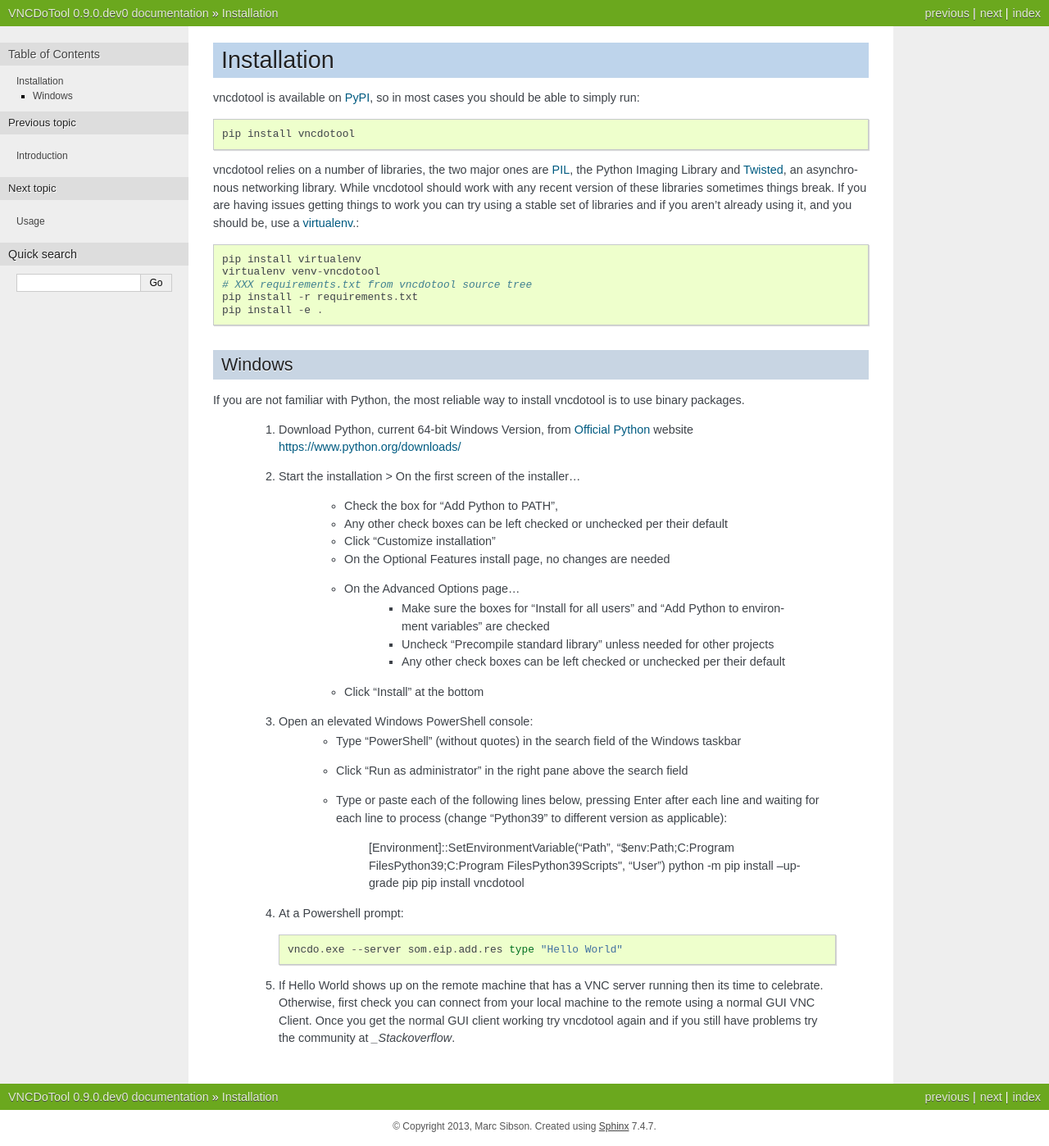
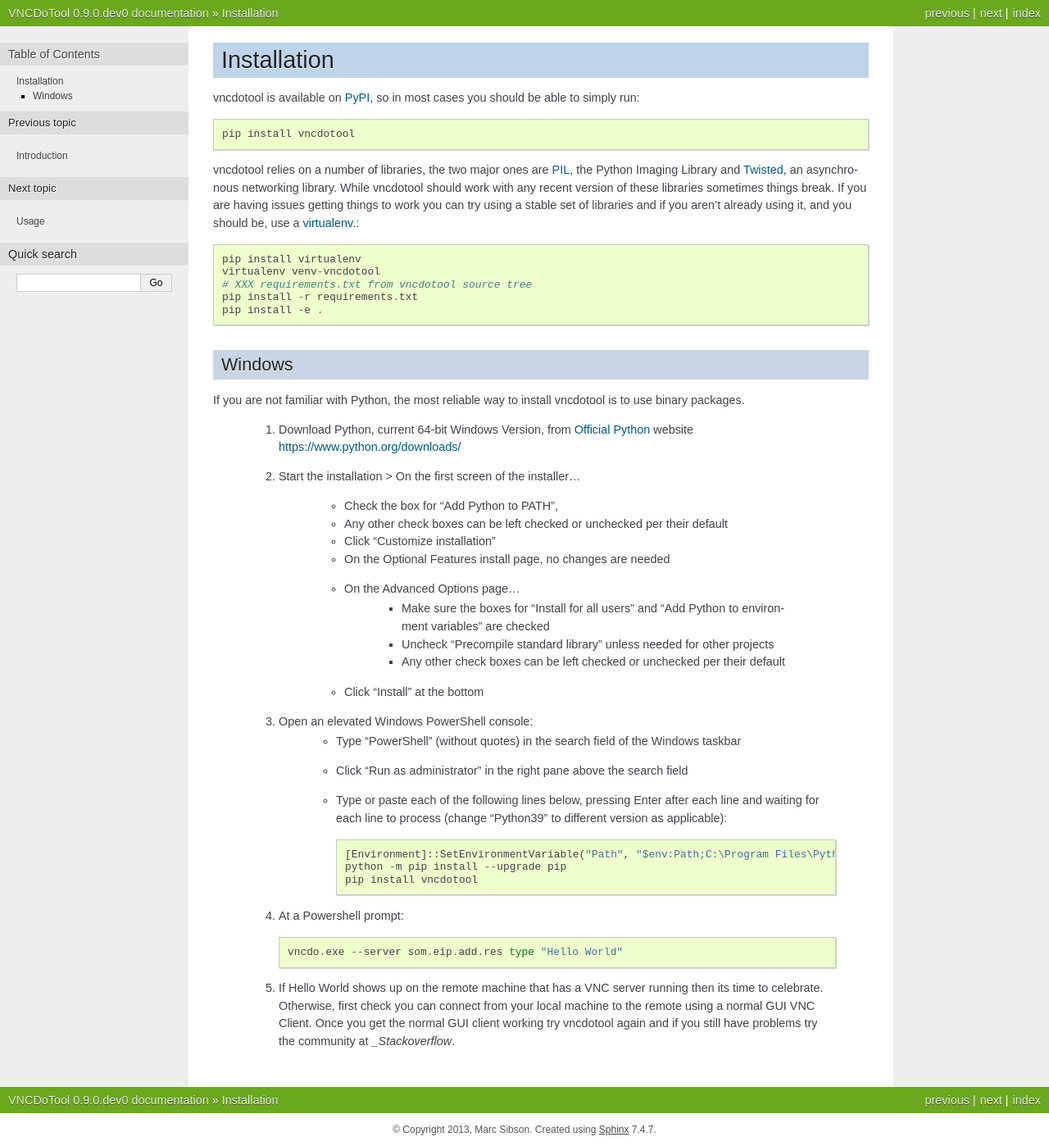
Before and after one commit to sibson/vncdotool, a Sphinx documentation site: the page built from docs/install.rst, in a window 1280 px wide. Shown: the whole page at 82% size. Built offline with Sphinx 7.4.7, drawn with Linux system fonts in a browser that asks for light colours.

Commit message:
formatting fix

```diff
--- a/docs/install.rst
+++ b/docs/install.rst
@@ -38,7 +38,7 @@
     3. Open an elevated Windows PowerShell console:
         - Type "PowerShell" (without quotes) in the search field of the Windows taskbar
         - Click "Run as administrator" in the right pane above the search field
-        - Type or paste each of the following lines below, pressing Enter after each line and waiting for each line to process (change “Python39” to different version as applicable):
+        - Type or paste each of the following lines below, pressing Enter after each line and waiting for each line to process (change “Python39” to different version as applicable)::
 
             [Environment]::SetEnvironmentVariable("Path", "$env:Path;C:\Program Files\Python39\;C:\Program Files\Python39\Scripts\", "User")
             python -m pip install --upgrade pip
```
